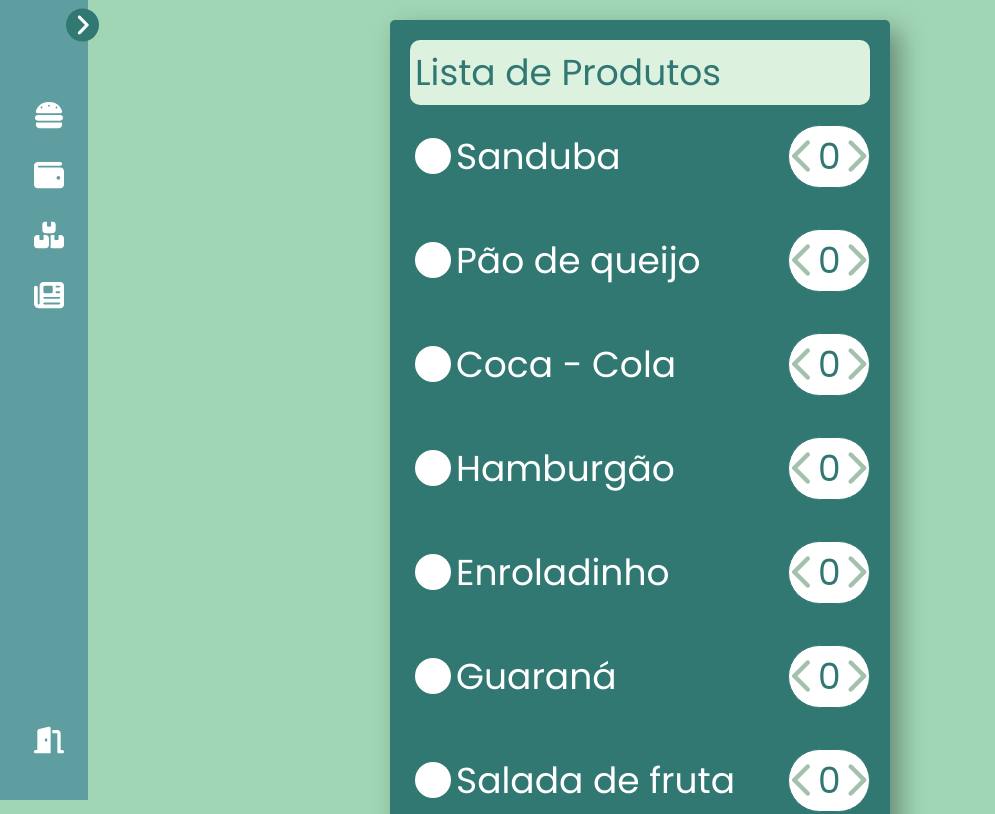
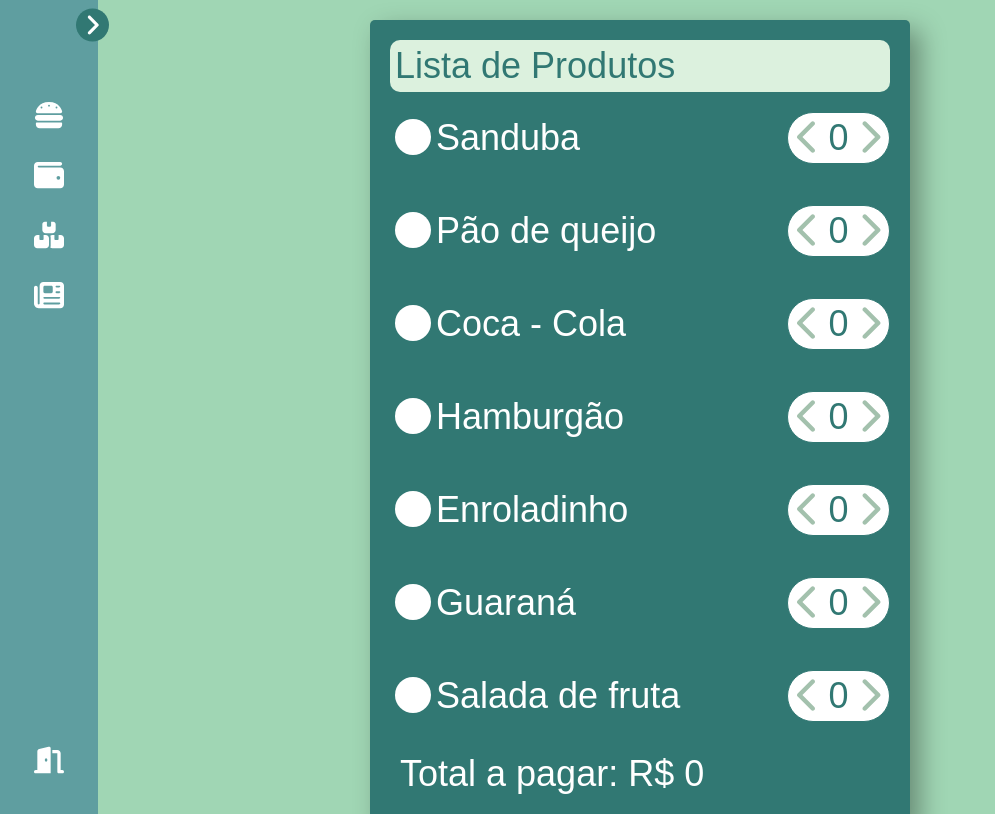
Before and after one commit to enricopizzol/natus-rest, a React (Create React App) app: page / in a window 1280 px wide. Shown: the top 814 px of the page, without its empty margins (0-995 px from the left). Built offline with nearby package versions, Linux system fonts and the light colour scheme.

Commit message:
conflito de css's consertado, a princípio

```diff
--- a/src/components/sidebar/sidebar.css
+++ b/src/components/sidebar/sidebar.css
@@ -1,6 +1,6 @@
 /* Google Font Import - Poppins */
 @import url('https://fonts.googleapis.com/css2?family=Poppins:wght@300;400;500;600;700&display=swap');
-*{
+.sidebar *{
     margin: 0;
     padding: 0;
     box-sizing: border-box;
@@ -47,7 +47,7 @@ body{
     z-index: 100;
 }
 .sidebar.close{
-    width: 88px;
+    width: 70px;
 }
 
 /* ===== Reusable code - Here ===== */
@@ -106,16 +106,10 @@ body{
     display: flex;
     flex-direction: row;
 }
-header .image-text .name {
+.sidebar header .image-text .name {
     margin-top: 2px;
     font-size: 18px;
     font-weight: 600;
-}
-
-header .image-text .profession{
-    font-size: 16px;
-    margin-top: -2px;
-    display: block;
 }
 
 .sidebar header .image{
```
